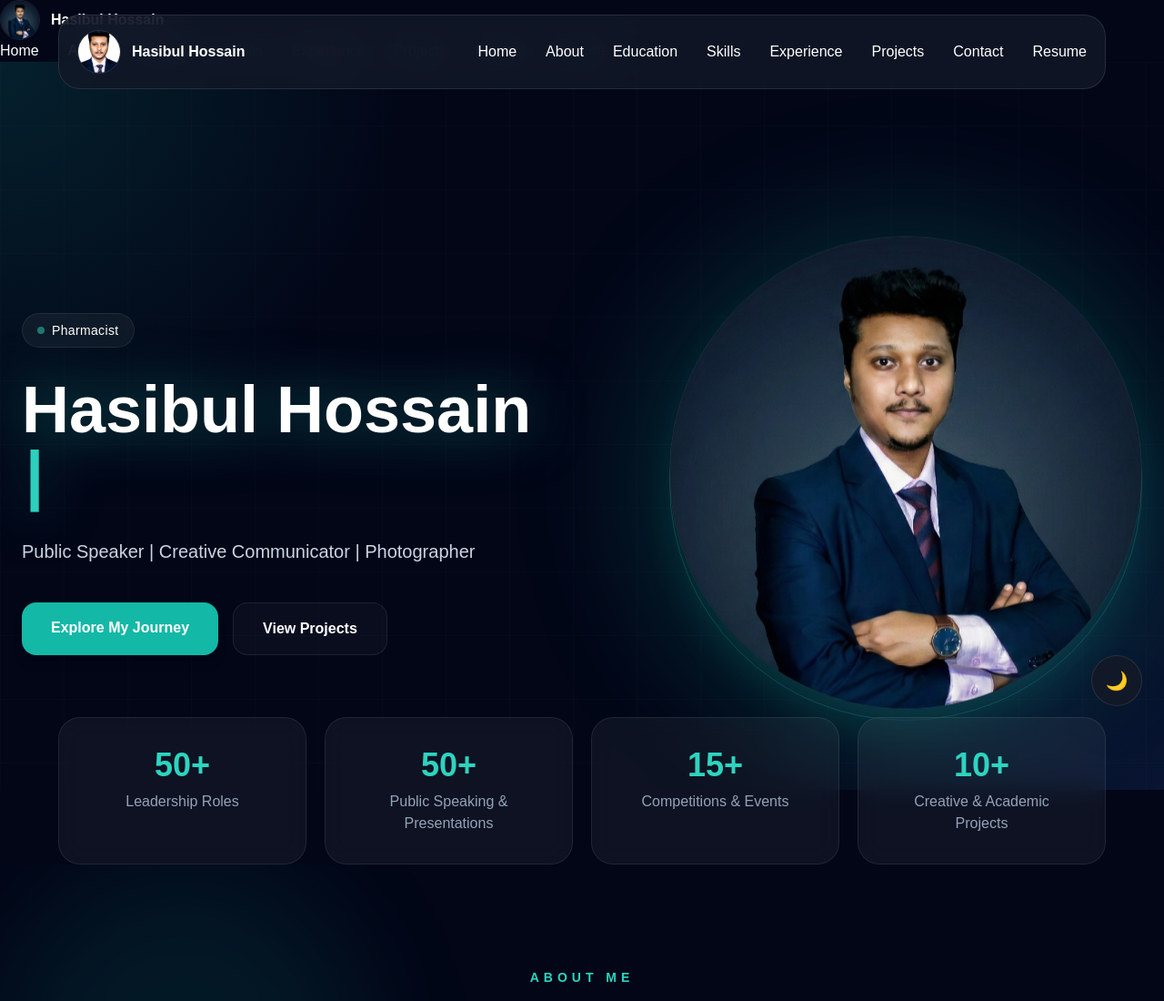
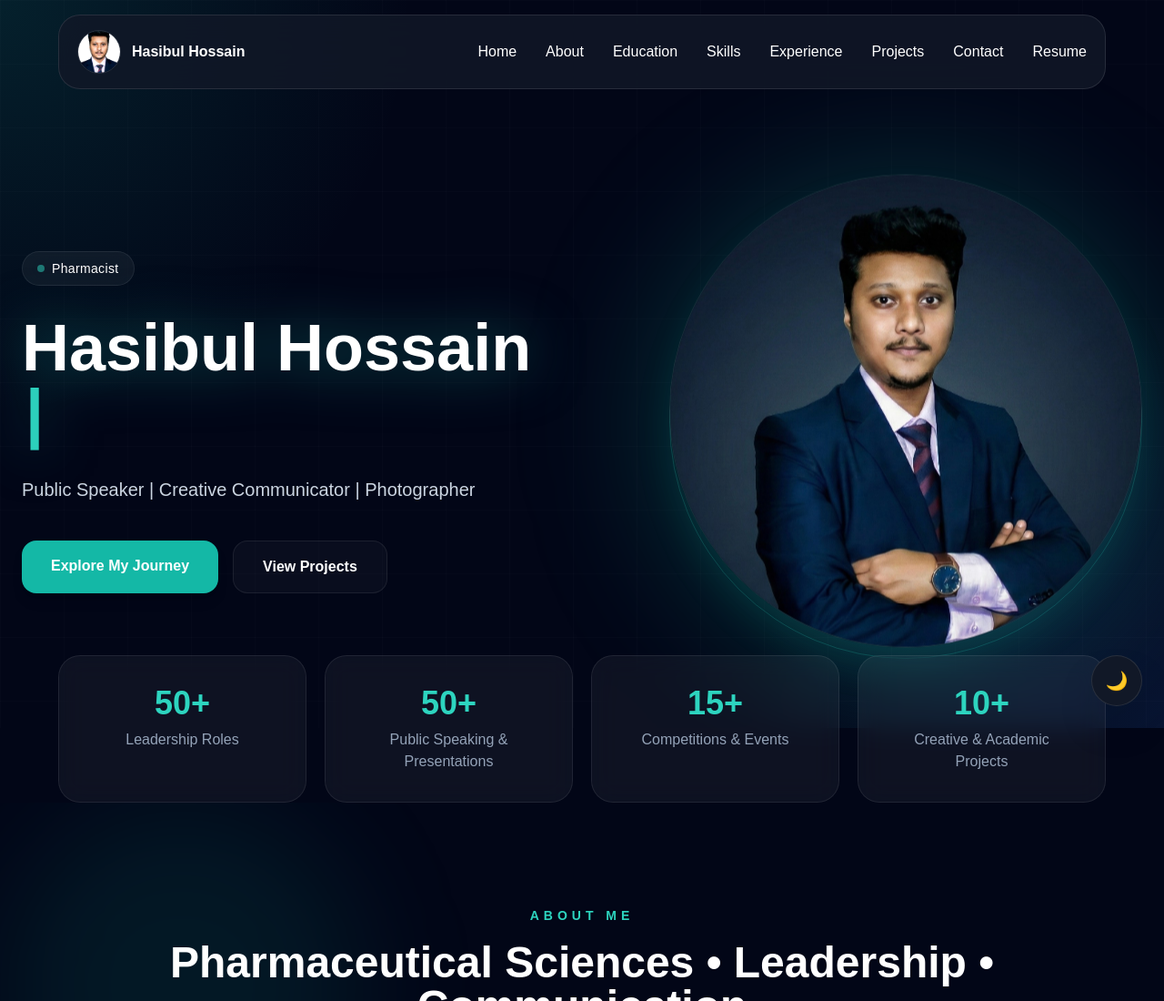
Before and after one commit to hasib2904/portfolio, a plain HTML site: page index.html in a window 1280 px wide. Shown: the top 1100 px of the page at 91% size. Drawn offline with nearby package versions, Linux system fonts and the light colour scheme.

Commit message:
Update index.html

```diff
--- a/index.html
+++ b/index.html
@@ -213,179 +213,6 @@
 
 
 
-      <!-- ===================================================== -->
-      <!-- PROFILE BUTTON -->
-      <!-- ===================================================== -->
-
-      <a href="#home"
-         class="flex items-center gap-3 group shrink-0">
-
-        <!-- PROFILE IMAGE -->
-        <div class="w-11 h-11 rounded-full
-                    overflow-hidden
-                    border border-white/10
-                    group-hover:border-teal-400/40
-                    transition duration-300">
-
-          <!-- CHANGE IMAGE NAME ONLY -->
-          <img src="2profile.jpg"
-               alt="Hasibul Hossain"
-               class="w-full h-full object-cover">
-
-        </div>
-
-
-
-        <!-- NAME -->
-        <span class="font-semibold text-white
-                     hidden sm:block
-                     group-hover:text-teal-400
-                     transition duration-300">
-
-          Hasibul Hossain
-
-        </span>
-
-      </a>
-
-
-
-
-
-
-
-
-
-      <!-- ===================================================== -->
-      <!-- MENU -->
-      <!-- ===================================================== -->
-
-      <ul class="flex items-center
-                 gap-8 text-[16px] font-medium">
-
-
-
-
-        <li>
-          <a href="#home"
-             class="text-white hover:text-teal-400
-                    transition duration-300">
-
-            Home
-
-          </a>
-        </li>
-
-
-
-
-
-        <li>
-          <a href="#about"
-             class="text-white hover:text-teal-400
-                    transition duration-300">
-
-            About
-
-          </a>
-        </li>
-
-
-
-
-
-        <li>
-          <a href="#education"
-             class="text-white hover:text-teal-400
-                    transition duration-300">
-
-            Education
-
-          </a>
-        </li>
-
-
-
-
-
-        <li>
-          <a href="#skills"
-             class="text-white hover:text-teal-400
-                    transition duration-300">
-
-            Skills
-
-          </a>
-        </li>
-
-
-
-
-
-        <li>
-          <a href="#experience"
-             class="text-white hover:text-teal-400
-                    transition duration-300">
-
-            Experience
-
-          </a>
-        </li>
-
-
-
-
-
-        <li>
-          <a href="#projects"
-             class="text-white hover:text-teal-400
-                    transition duration-300">
-
-            Projects
-
-          </a>
-        </li>
-
-
-
-
-
-        <li>
-          <a href="#contact"
-             class="text-white hover:text-teal-400
-                    transition duration-300">
-
-            Contact
-
-          </a>
-        </li>
-
-
-
-
-
-        <li>
-          <a href="#resume"
-             class="text-white hover:text-teal-400
-                    transition duration-300">
-
-            Resume
-
-          </a>
-        </li>
-
-      </ul>
-
-    </nav>
-
-  </div>
-
-</header>
-
-
-
-
-
 
 
 
```
